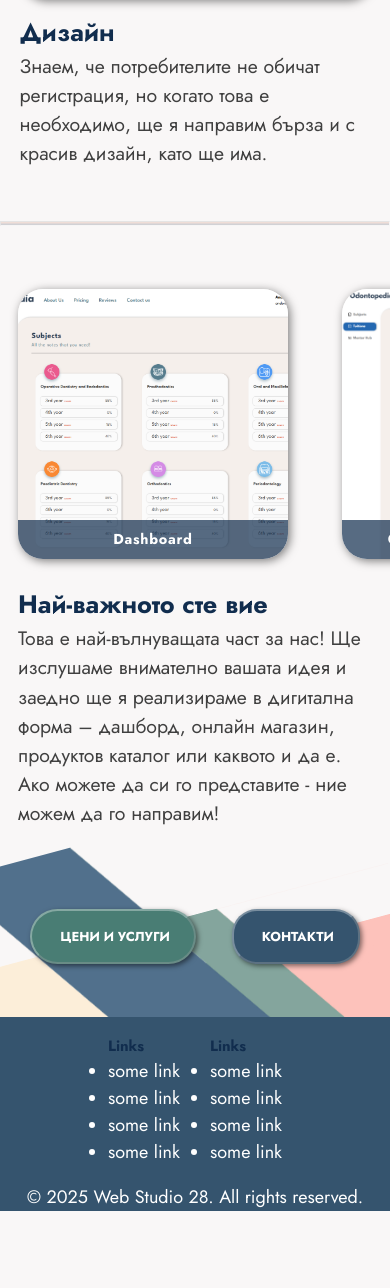
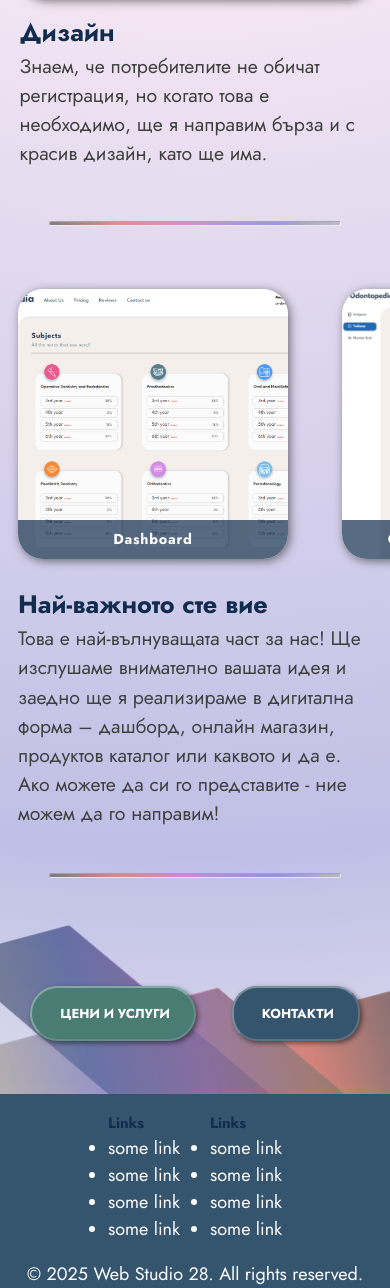
Before and after one commit to AndonGoshev/webstudio28, a Django app: page / in a window 390 px wide. Shown: the part 2540-3828 px from the top of the page. Before the commit the page ends 3751 px from the top, so only its background shows below. Run offline with Django 5.2, Linux system fonts and the light colour scheme.

Commit message:
fixed overall look of the website

```diff
--- a/static/css/base/base.css
+++ b/static/css/base/base.css
@@ -22,10 +22,13 @@ html, body {
     flex-direction: column;
     padding: 0;
     flex: 1;
+    background: rgb(108,102,99);
+background: radial-gradient(circle, rgba(108,102,99,0.19931722689075626) 0%, rgba(213,130,113,0.38699229691876746) 23%, rgba(204,129,196,0.196516106442577) 31%, rgba(136,138,208,0.5410539215686274) 77%, rgba(186,181,181,0.19931722689075626) 100%);
+
 }
 
 main {
-    background-color: #F9F7F7;
+    /*background-color: #F9F7F7;*/
     min-height: 100vh;
     color: #404040;
 }
--- a/static/css/base/header/header.css
+++ b/static/css/base/header/header.css
@@ -1,7 +1,7 @@
 header {
     width: 100%;
     padding: 1em 4.2em;
-    background-color: #F9F7F7;
+    /*background-color: #F9F7F7;*/
 }
 
 #header-wrapper {
--- a/static/css/common/home/home.css
+++ b/static/css/common/home/home.css
@@ -5,9 +5,9 @@
     flex-direction: column;
     align-items: center;
     gap: 8em;
-    background-color: #F9F7F7;
+    /*background-color: #F9F7F7;*/
     overflow: hidden;
-}
+    }
 
 
 @media (max-width: 800px) {
--- a/static/css/common/home/standards-section.css
+++ b/static/css/common/home/standards-section.css
@@ -1,6 +1,16 @@
 #standards-section-wrapper {
     width: 90%;
 }
+
+    #standards-section hr {
+        width: 75%;
+        height: 5px;
+        background-color: gray;
+background: rgb(108,102,99);
+background: linear-gradient(121deg, rgba(108,102,99,1) 0%, rgba(213,130,113,1) 23%, rgba(204,129,196,1) 47%, rgba(136,138,208,1) 77%, rgba(186,181,181,1) 100%);
+        opacity: 0.8;
+        border-radius: 25px;
+    }
 
 #standards-section {
     width: 100%;
@@ -357,6 +367,7 @@
         margin-top: 1em;
         width: 100%;
         /*background-image: linear-gradient(to top, #a3bded 0%, #6991c7 100%);*/
+        margin-bottom: 3em;
     }
 
     #standards-section {
@@ -391,7 +402,7 @@
     }
 
     #standards-heading-section > h2 {
-        margin-top: 0.8em;
+        margin-top: 1.5em;
         text-align: center;
         width: 120%;
         z-index: 2;
@@ -520,12 +531,13 @@
     }
 
     #standards-section hr {
-        width: 100%;
+        width: 75%;
         height: 5px;
         background-color: gray;
-        background: rgb(241, 139, 93);
-        background: linear-gradient(180deg, rgba(241, 139, 93, 1) 0%, rgba(17, 45, 78, 1) 100%);
-        opacity: 0.2;
+background: rgb(108,102,99);
+background: linear-gradient(121deg, rgba(108,102,99,1) 0%, rgba(213,130,113,1) 23%, rgba(204,129,196,1) 47%, rgba(136,138,208,1) 77%, rgba(186,181,181,1) 100%);
+        opacity: 0.8;
+        border-radius: 25px;
     }
 
 
--- a/static/css/common/home/welcoming-section.css
+++ b/static/css/common/home/welcoming-section.css
@@ -27,6 +27,7 @@
 #hero-image img {
     width: 100%;
     height: 100%;
+    object-fit: cover;
 }
 
 
@@ -49,6 +50,8 @@
 
 #hero-actions {
     background-color: #F18B5D;
+    background: rgb(108, 102, 99);
+    background: linear-gradient(121deg, rgba(108, 102, 99, 1) 0%, rgba(213, 130, 113, 1) 23%, rgba(204, 129, 196, 1) 47%, rgba(136, 138, 208, 1) 84%, rgba(186, 181, 181, 1) 100%);
     width: 100%;
     height: 2em;
     display: flex;
@@ -56,12 +59,17 @@
     align-items: center;
     gap: 1em;
     border-radius: 10px;
+    overflow: hidden;
 }
 
 #hero-actions a {
     gap: 0.5em;
     font-size: 0.8em;
-    color: #112D4E;
+    color: #e1e1e1;
+}
+
+#hero-actions {
+    gap: 0.5em;
 }
 
 #hero-actions a img {
@@ -73,9 +81,19 @@
 
 @media (max-width: 1050px) {
 
+    #hero-image {
+        object-fit: contain;
+    }
+
     #hero-heading h1 {
         font-size: 3em;
     }
+
+    #hero-actions a {
+    gap: 0.5em;
+    font-size: 0.7em;
+    color: #e1e1e1;
+}
 
 }
 
@@ -92,7 +110,7 @@
     #hero-image {
         order: 1;
         width: 100%;
-        height: 20em!important;
+        height: 20em !important;
         /*margin: 0 auto!important;*/
     }
 
@@ -131,7 +149,7 @@
     }
 
     #hero-image {
-        height: 12em!important;
+        height: 12em !important;
     }
 
     #hero-image img {
@@ -151,14 +169,13 @@
     #hero-actions {
         margin-top: 1em;
         gap: 0.2em;
-        width: 105vw;
-        margin-left: -8%;
-        border-radius: 0;
+        width: 90vw;
+        /*margin-left: -8%;*/
+        border-radius: 15px;
     }
 
     #hero-actions a {
         font-size: 0.5em;
-
     }
 
 }
--- a/templates/common/home/bottom-section.html
+++ b/templates/common/home/bottom-section.html
@@ -1,7 +1,7 @@
 {% load static %}
 <div id="home-bottom-section">
 
-    <img src="{% static 'images/standards.png' %}">
+    <img src="{% static 'images/standards1.png' %}">
 
     <div id="home-bottom-roadmap-section">
 
--- a/templates/common/home/standards-section.html
+++ b/templates/common/home/standards-section.html
@@ -5,7 +5,7 @@
 
         <div id="standards-heading-section">
 
-            <img src="{% static 'images/standards.png' %}">
+            <img src="{% static 'images/standards1.png' %}">
 
             <h2>Нашите стандарти</h2>
             <p>Основните принципи, които следваме, за да направим твоя сайт успешен.</p>
@@ -16,7 +16,7 @@
 
             <div id="standard-home-section">
 
-                <div id="standards-home-background"><img src="{% static 'images/home-background.png' %}"></div>
+                <div id="standards-home-background"><img src="{% static 'images/home-background1.png' %}"></div>
 
                 <div id="standard-left-container">
 
@@ -42,7 +42,7 @@
 
             <div id="standards-auth-section">
 
-                <div id="standards-auth-background"><img src="{% static 'images/auth-background3.png' %}"></div>
+                <div id="standards-auth-background"><img src="{% static 'images/auth-background31.png' %}"></div>
 
 
                 <div id="standard-auth-left-container">
@@ -84,7 +84,7 @@
 
                 <div id="standards-client-cards-section">
 
-                    <div id="standards-client-background"><img src="{% static 'images/client-background.png' %}"></div>
+                    <div id="standards-client-background"><img src="{% static 'images/client-background1.png' %}"></div>
 
                     <div class="standards-client-cards-line-section">
 
@@ -149,9 +149,13 @@
 
         </div>
 
+            <hr>
+
     </div>
 
+
 </div>
+
 
 
 <script>
```
Also changed, not shown: static/images/auth-background31.png (added), static/images/client-background1.png (added), static/images/mail1.png, static/images/phone1.png, static/images/standards1.png (added), 1 other file.
